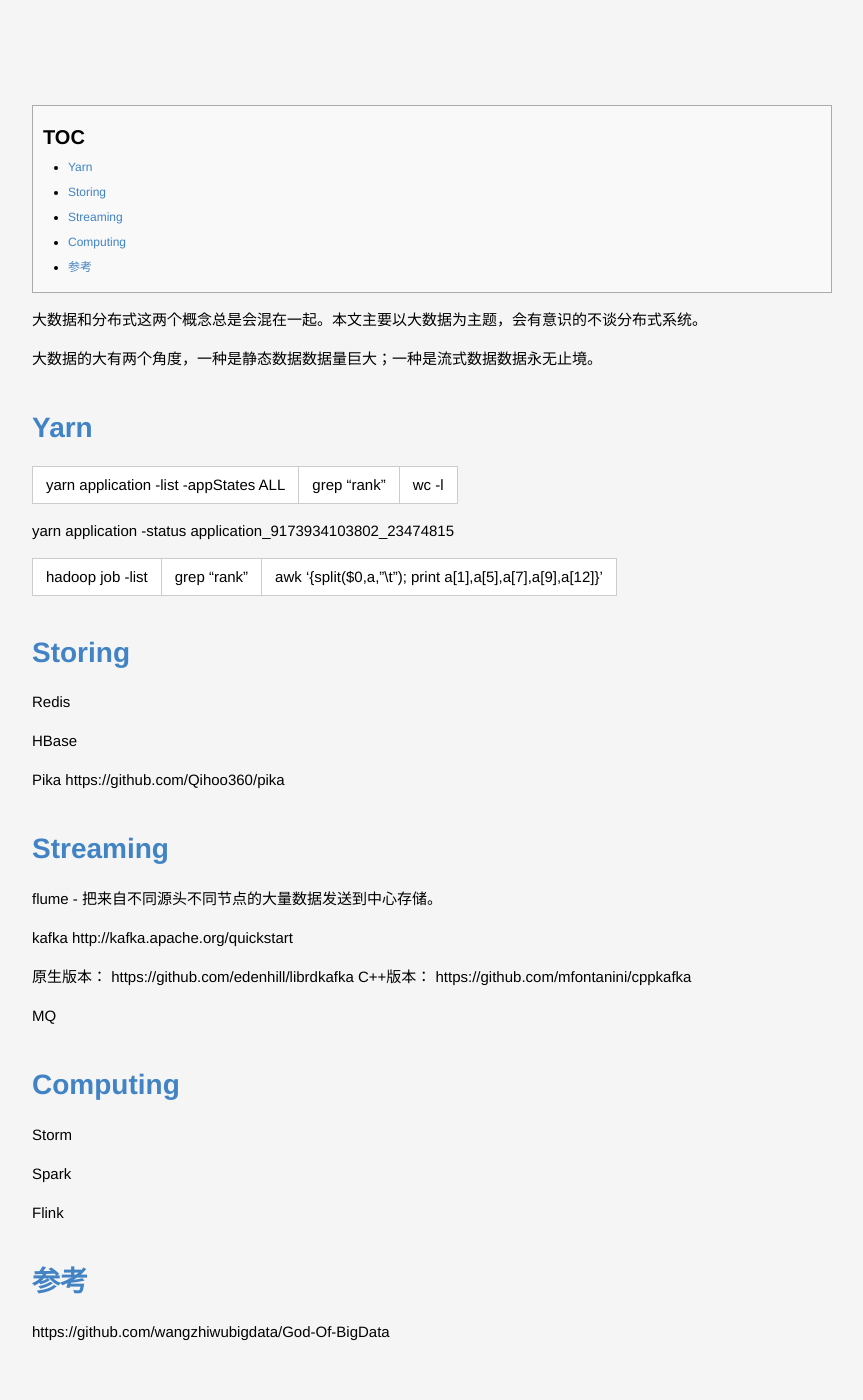
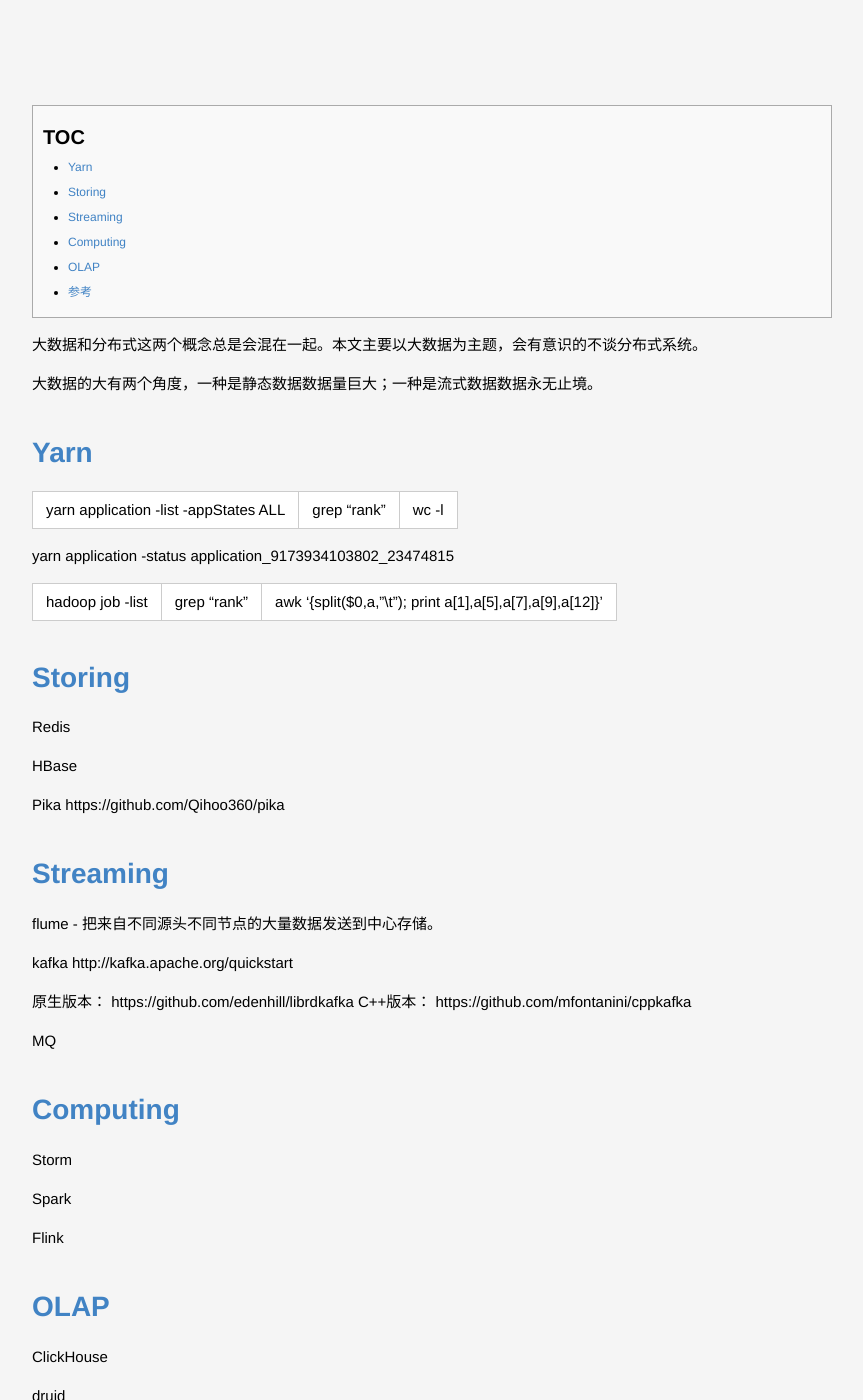
Before and after one commit to lucky521/blog, a Jekyll site: the page built from _posts/tech/2020-01-15-big-data-process.markdown, in a window 1280 px wide and 1400 px high, scrolled down 305 px. Shown: the whole window, without its empty margins (208-1071 px from the left). Built offline with Jekyll 4.4.1, drawn with Linux system fonts in a browser that asks for light colours.

Commit message:
Update 2020-01-15-big-data-process.markdown

```diff
--- a/_posts/tech/2020-01-15-big-data-process.markdown
+++ b/_posts/tech/2020-01-15-big-data-process.markdown
@@ -42,6 +42,7 @@
 
 
 
+
 # Computing
 
 Storm
@@ -51,6 +52,14 @@
 Flink
 
 
+# OLAP
+
+ClickHouse
+
+druid
+
+
+
 # 参考
 
 https://github.com/wangzhiwubigdata/God-Of-BigData
```
